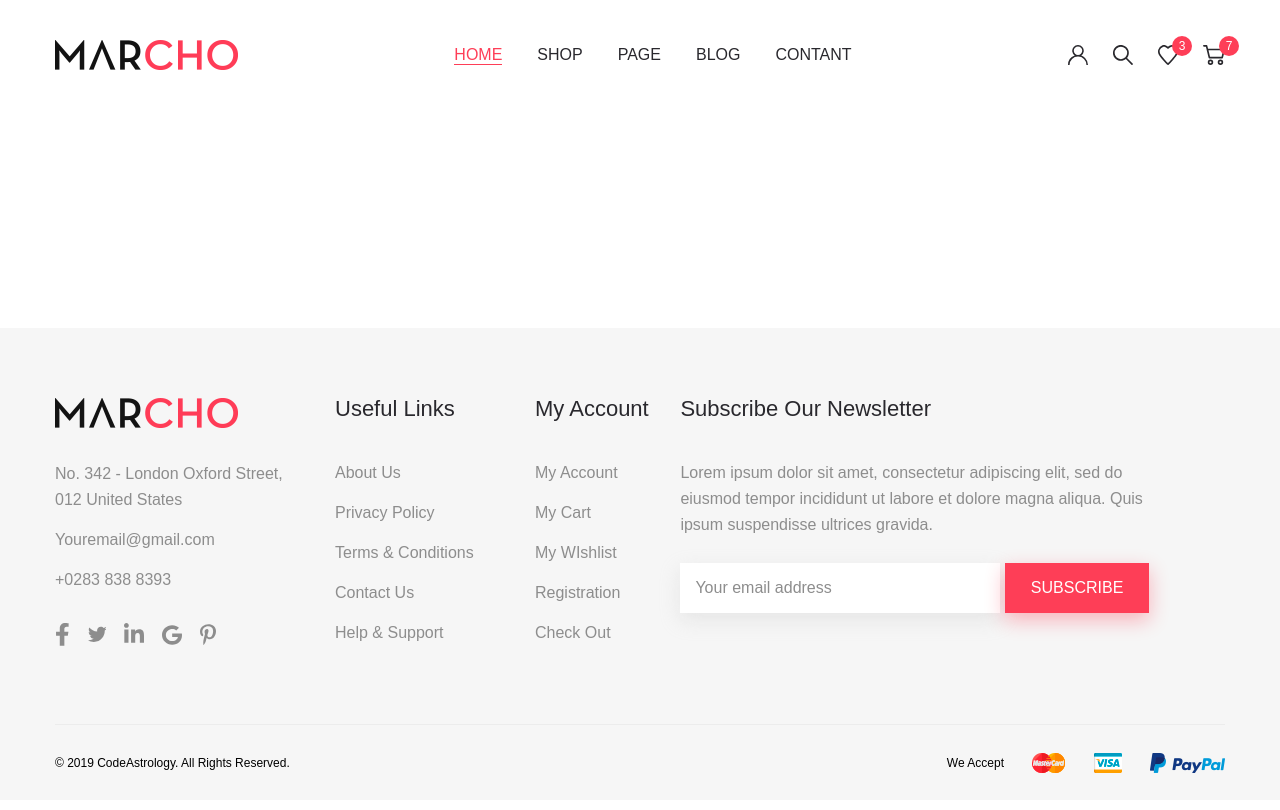
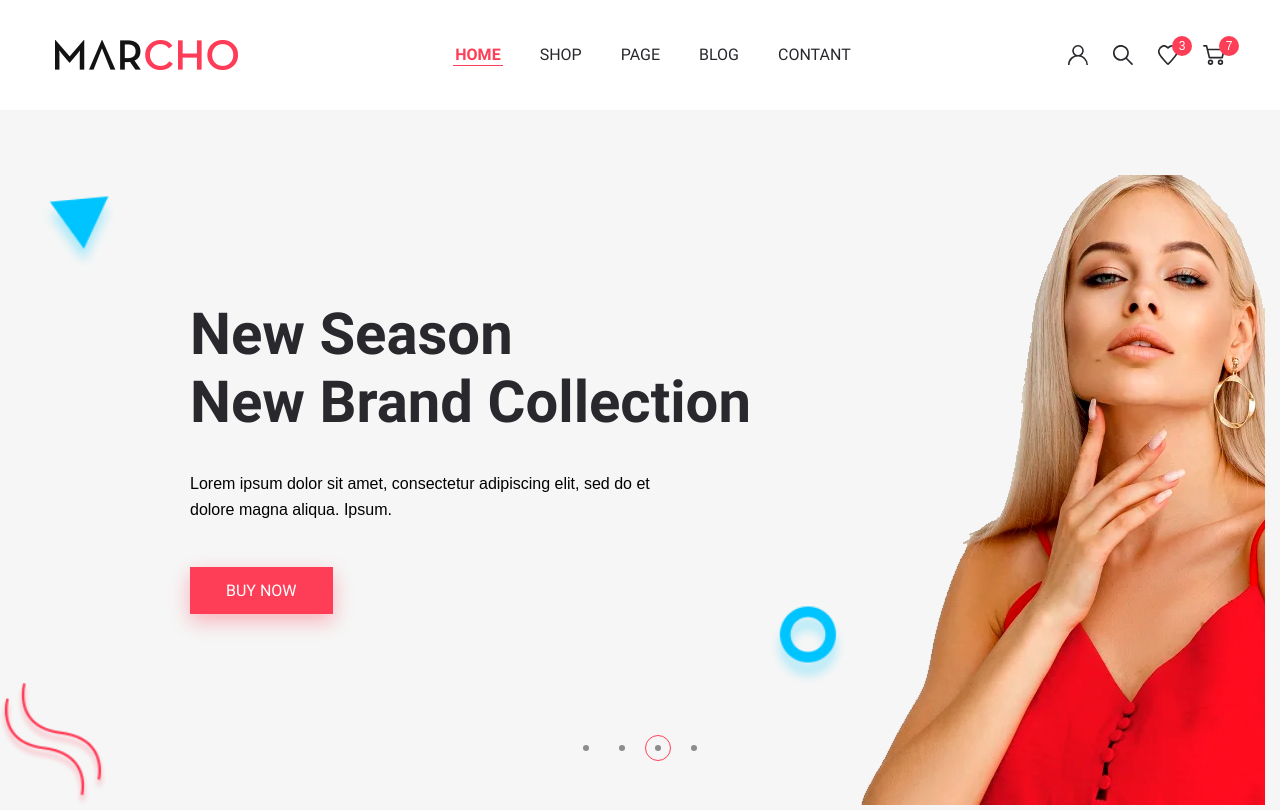
Before and after one commit to 04152troy/marcho, a website: page app/index.html in a window 1280 px wide. Shown: the top 810 px of the page. Drawn offline with nearby package versions, Linux system fonts and the light colour scheme; files that its build step writes are made by us from their sources.

Commit message:
added top-slider section

```diff
--- a/app/index.html
+++ b/app/index.html
@@ -54,9 +54,78 @@
       </div>
     </div>
   </header>
-<main class="main">
-
-</main>
+  <main class="main">
+    <section class="top-slider">
+      <div class="container top-slider__container">
+        <div class="top-slider__inner">
+          <div class="top-slider__item">
+            <div class="top-slider__content">
+              <h3 class="top-slider__title">
+                New Season <br>
+                New Brand Collection
+              </h3>
+              <p class="top-slider__text">
+                Lorem ipsum dolor sit amet, consectetur adipiscing elit, sed do
+                et dolore magna aliqua. Ipsum.
+              </p>
+              <a class="top-slider__link" href="#">
+                BUY NOW
+              </a>
+            </div>
+            <img class="top-slider__img" src="images/slider/1.png" alt="slide img">
+          </div>
+          <div class="top-slider__item">
+            <div class="top-slider__content">
+              <h3 class="top-slider__title">
+                New Season <br>
+                New Brand Collection
+              </h3>
+              <p class="top-slider__text">
+                Lorem ipsum dolor sit amet, consectetur adipiscing elit, sed do
+                et dolore magna aliqua. Ipsum.
+              </p>
+              <a class="top-slider__link" href="#">
+                BUY NOW
+              </a>
+            </div>
+            <img class="top-slider__img" src="images/slider/1.png" alt="slide img">
+          </div>
+          <div class="top-slider__item">
+            <div class="top-slider__content">
+              <h3 class="top-slider__title">
+                New Season <br>
+                New Brand Collection
+              </h3>
+              <p class="top-slider__text">
+                Lorem ipsum dolor sit amet, consectetur adipiscing elit, sed do
+                et dolore magna aliqua. Ipsum.
+              </p>
+              <a class="top-slider__link" href="#">
+                BUY NOW
+              </a>
+            </div>
+            <img class="top-slider__img" src="images/slider/1.png" alt="slide img">
+          </div>
+          <div class="top-slider__item">
+            <div class="top-slider__content">
+              <h3 class="top-slider__title">
+                New Season<br>
+                New Brand Collection
+              </h3>
+              <p class="top-slider__text">
+                Lorem ipsum dolor sit amet, consectetur adipiscing elit, sed do
+                et dolore magna aliqua. Ipsum.
+              </p>
+              <a class="top-slider__link" href="#">
+                BUY NOW
+              </a>
+            </div>
+            <img class="top-slider__img" src="images/slider/1.png" alt="slide img">
+          </div>
+        </div>
+      </div>
+    </section>
+  </main>
   <footer class="footer">
     <div class="container">
       <div class="footer-top">
--- a/app/js/main.js
+++ b/app/js/main.js
@@ -1,3 +1,9 @@
 $(function(){
-
+  $('.top-slider__inner').slick({
+    dots: true,
+    arrows: false,
+    fade: true,
+    autoplay: true,
+    autoplaySpeed: 2000
+  })
 });
--- a/app/scss/_fonts.scss
+++ b/app/scss/_fonts.scss
@@ -1,5 +1,5 @@
 @font-face{
-  font-family: 'Quicksand-Regular', sans-serif;
+  font-family: 'Quicksand-Regular';
   font-weight: 400;
   font-style: normal;
   font-display: swap;
@@ -9,7 +9,7 @@
 }
 
 @font-face{
-  font-family: 'Quicksand-Medium', sans-serif;
+  font-family: 'Quicksand-Medium';
   font-weight: 500;
   font-style: normal;
   font-display: swap;
@@ -19,7 +19,7 @@
 }
 
 @font-face{
-  font-family: 'Roboto-Bold', sans-serif;
+  font-family: 'Roboto-Bold';
   font-weight: 700;
   font-style: normal;
   font-display: swap;
@@ -29,7 +29,7 @@
 }
 
 @font-face{
-  font-family: 'Roboto-Regular', sans-serif;
+  font-family: 'Roboto-Regular';
   font-weight: 400;
   font-style: normal;
   font-display: swap;
--- /dev/null
+++ b/app/scss/_libs.scss
@@ -0,0 +1 @@
+@import '../../node_modules/slick-carousel/slick/slick.scss'
--- a/app/scss/_vars.scss
+++ b/app/scss/_vars.scss
@@ -22,3 +22,12 @@ $bg: #f6f6f6;
   font-family: 'Roboto-Bold', sans-serif;
   font-weight: 700;
 }
+%btn{
+  padding: 12px 26px;
+  text-transform: uppercase;
+  color: #fff;
+  background-color: $accent;
+  @extend %roboto-400;
+  box-shadow: 0px 7px 20px 0px rgba(255, 17, 48, 0.3);
+
+}
--- a/app/scss/style.scss
+++ b/app/scss/style.scss
@@ -1,6 +1,7 @@
 @import 'vars';
 @import 'fonts';
 @import 'reset';
+@import 'libs';
 @import 'global';
 
 .header{
@@ -21,17 +22,17 @@
   }
   &__list-link{
     color: $title;
-    padding-bottom: 1px;
+    padding: 0 2px 1px;
     transition: all .3c;
-    @extend %quicksand-400;
+    @extend %roboto-400;
     &:hover{
       color: $accent;
       border-bottom: 1px solid $accent;
-      @extend %quicksand-500;
+      @extend %roboto-700;
     }
   }
   &__list-link--active{
-    @extend %quicksand-400;
+    @extend %roboto-700;
     color: $accent;
     border-bottom: 1px solid $accent;
   }
@@ -143,12 +144,7 @@
       }
     }
     &__form-btn{
-      border: none;
-      background-color: $accent;
-      color: #fff;
-      text-transform: uppercase;
-      padding: 12px 26px;
-      box-shadow: 0px 7px 20px 0px rgba(255, 17, 48, 0.3);
+      @extend %btn;
       cursor: pointer;
     }
   }
@@ -164,6 +160,76 @@
       display: inline;
       margin-left: 25px;
       vertical-align: middle;
+    }
+  }
+
+  .top-slider{
+    background-image: url('../images/top-slider-bg.png');
+    background-repeat: no-repeat;
+    background-size: cover;
+    background-color: $bg;
+    padding: 65px 0 45px;
+    &__container{
+      max-width: 1560px;
+    }
+    &__content{
+      padding-left: 175px;
+      padding-top: 125px;
+    }
+    &__item{
+      display: flex !important;
+      justify-content: space-between;
+    }
+    &__title{
+      min-width: 670px;
+      font-size: 58px;
+      line-height: 68px;
+      color: $title;
+      @extend %roboto-700;
+      margin-bottom: 35px;
+    }
+    &__text{
+      max-width: 470px;
+      margin-bottom: 55px;
+    }
+    &__link{
+      @extend %btn;
+      padding: 14px 36px;
+    }
+    .slick-dots{
+      display: flex;
+      justify-content: center;
+      margin-top: -70px;
+      li{
+        padding: 0 5px;
+        line-height: 0;
+        button{
+          padding: 0;
+          font-size: 0;
+          background-color: transparent;
+          width: 26px;
+          height: 26px;
+          border-radius: 50%;
+          border: 1px solid transparent;
+          position: relative;
+          &::before{
+            content: '';
+            position: absolute;
+            width: 6px;
+            height: 6px;
+            border-radius: 50%;
+            background-color: $default;
+            top: 50%;
+            left: 50%;
+            transform: translate(-50%, -50%);
+          }
+        }
+        &.slick-active{
+          button{
+            border-color: $accent;
+          }
+        }
+      }
     }
   }
 
--- a/gulpfile.js
+++ b/gulpfile.js
@@ -32,6 +32,7 @@ function styles() {
 function scripts() {
   return src([
     'node_modules/jquery/dist/jquery.js',
+    'node_modules/slick-carousel/slick/slick.js',
     'app/js/main.js'
   ])
   .pipe(concat('main.min.js'))
--- a/package.json
+++ b/package.json
@@ -19,6 +19,7 @@
     "gulp-imagemin": "^7.1.0",
     "gulp-sass": "^4.1.0",
     "gulp-uglify": "^3.0.2",
-    "jquery": "^3.5.1"
+    "jquery": "^3.5.1",
+    "slick-carousel": "^1.8.1"
   }
 }
```
Also changed, not shown: app/images/slider/1.png (added), app/images/top-slider-bg.png (added), app/js/main.min.js.
